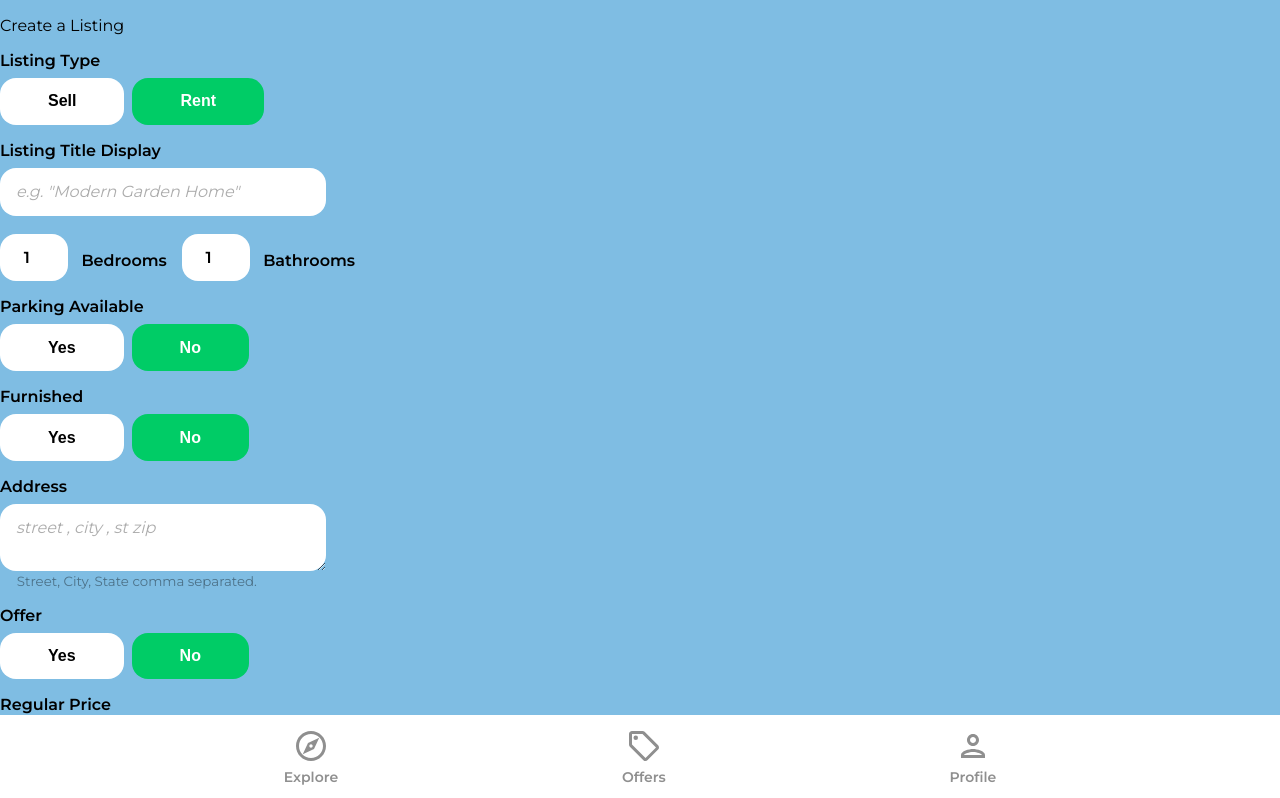
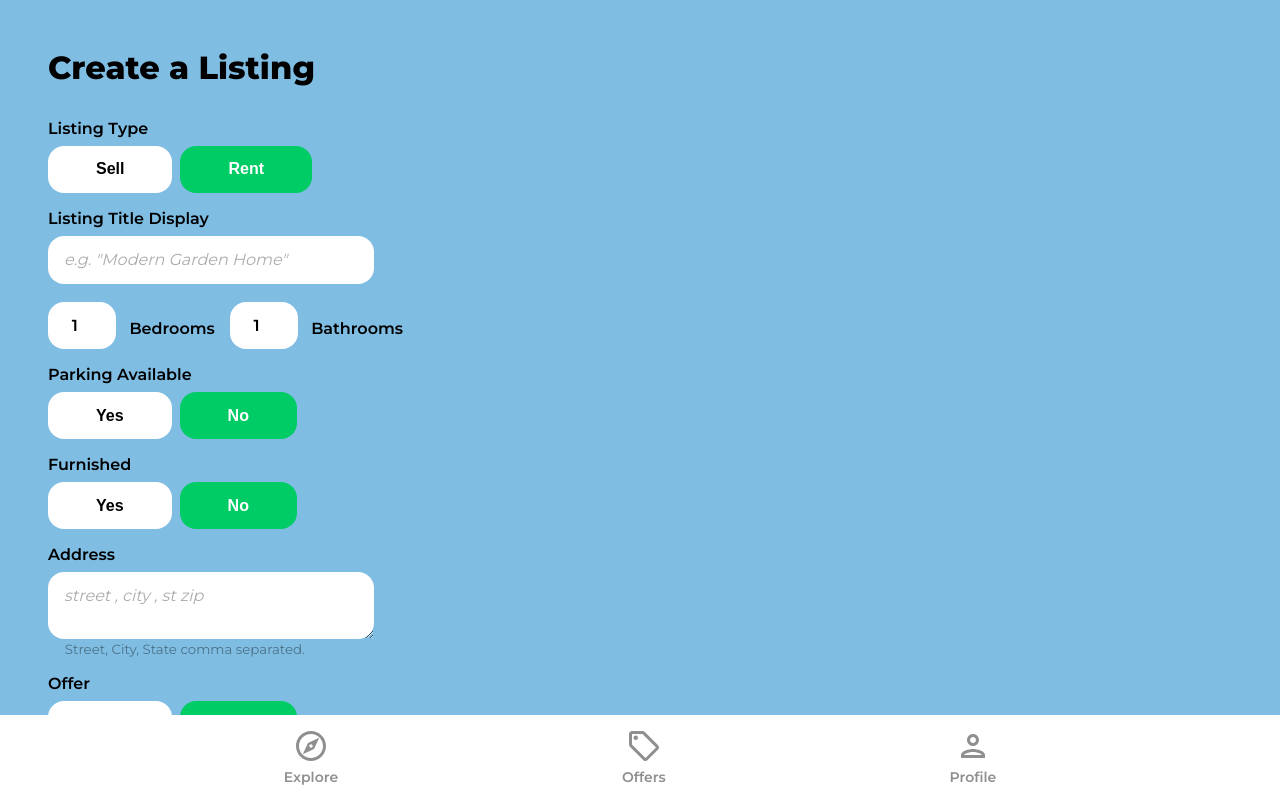
Before and after one commit to iancover/home-in, a React (Create React App) app: page /create-listing in a window 1280 px wide. Shown: the top 798 px of the page. Built offline with nearby package versions, Linux system fonts and the light colour scheme; no server answers; sample sign-in values are in the browser's storage.

Commit message:
refactor: Use Geocoding API only if Admin or User

```diff
--- a/src/pages/CreateListing.jsx
+++ b/src/pages/CreateListing.jsx
@@ -17,18 +17,14 @@ import { v4 as uuidv4 } from 'uuid';
 // Components
 import Spinner from '../components/Spinner';
 
-
 /**
  * @desc Create listing in Firebase firestore using Geolocation API and store imgs & URLs
  * @public /create-listing
  * @see Profile
  */
 function CreateListing() {
-  // eslint-disable-next-line
+  // states: Geocoding API request, spinner, form data
   const [geolocationEnabled, setGeolocationEnabled] = useState(true);
-  // set 'useState(false)' to disable geolocation and avoid api usage
-
-  // states: spinner, form data
   const [loading, setLoading] = useState(false);
   const [formData, setFormData] = useState({
     type: 'rent',
@@ -106,6 +102,10 @@ function CreateListing() {
     const geocodeURL = 'https://maps.googleapis.com/maps/api/geocode/json';
 
     if (geolocationEnabled) {
+      if (
+        auth.email === process.env.REACT_APP_ADMIN ||
+        process.env.REACT_APP_USER
+      ) {
         const response = await fetch(
           `${geocodeURL}?address=${address}&key=${process.env.REACT_APP_GEOCODE_API_KEY}`
         );
@@ -125,9 +125,12 @@ function CreateListing() {
           toast.error('Please enter correct address format.');
           return;
         }
+
       } else {
+        setGeolocationEnabled(false);
         geolocation.lat = latitude;
         geolocation.lng = longitude;
+      }
     }
 
     // Store image in Firebase & return URL
@@ -230,9 +233,9 @@ function CreateListing() {
   }
 
   return (
-    <div className='profile'>
+    <div className='profile-pg'>
       <header>
-        <p className='pg-header'>Create a Listing</p>
+        <p className='pg-heading-1'>Create a Listing</p>
       </header>
       <main>
         <form onSubmit={onSubmit}>
```
Lines whose indentation alone changed are shown as unchanged.
